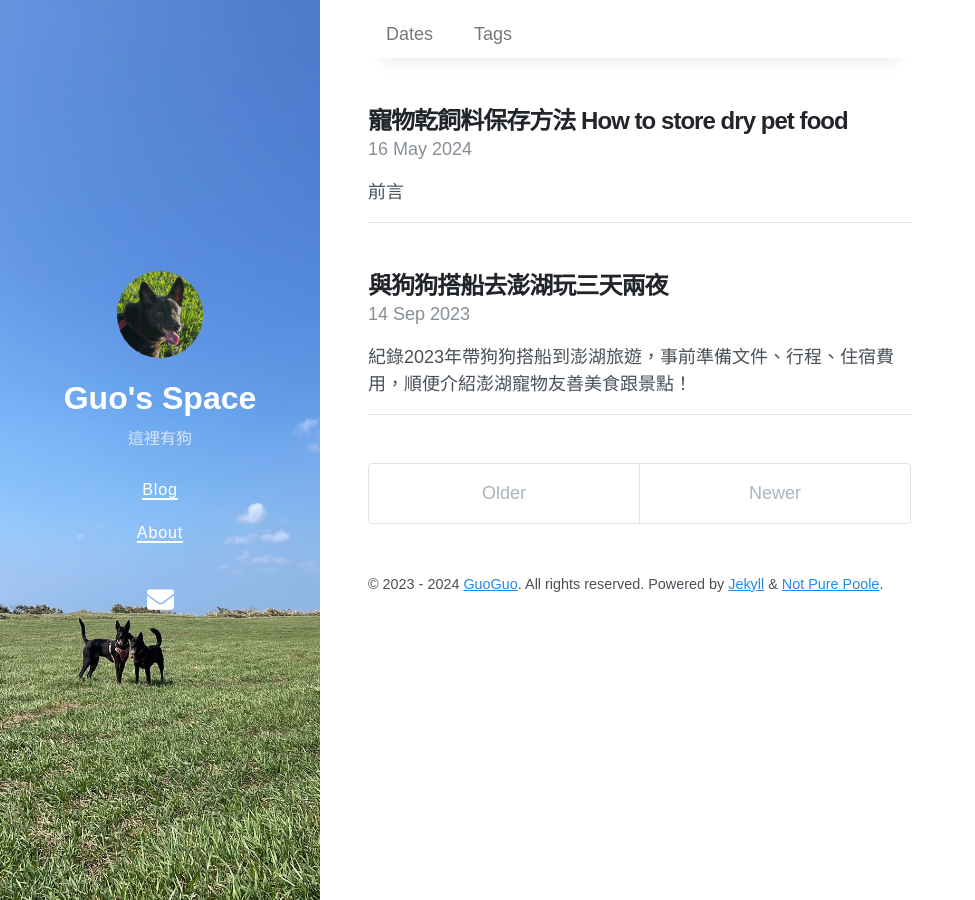
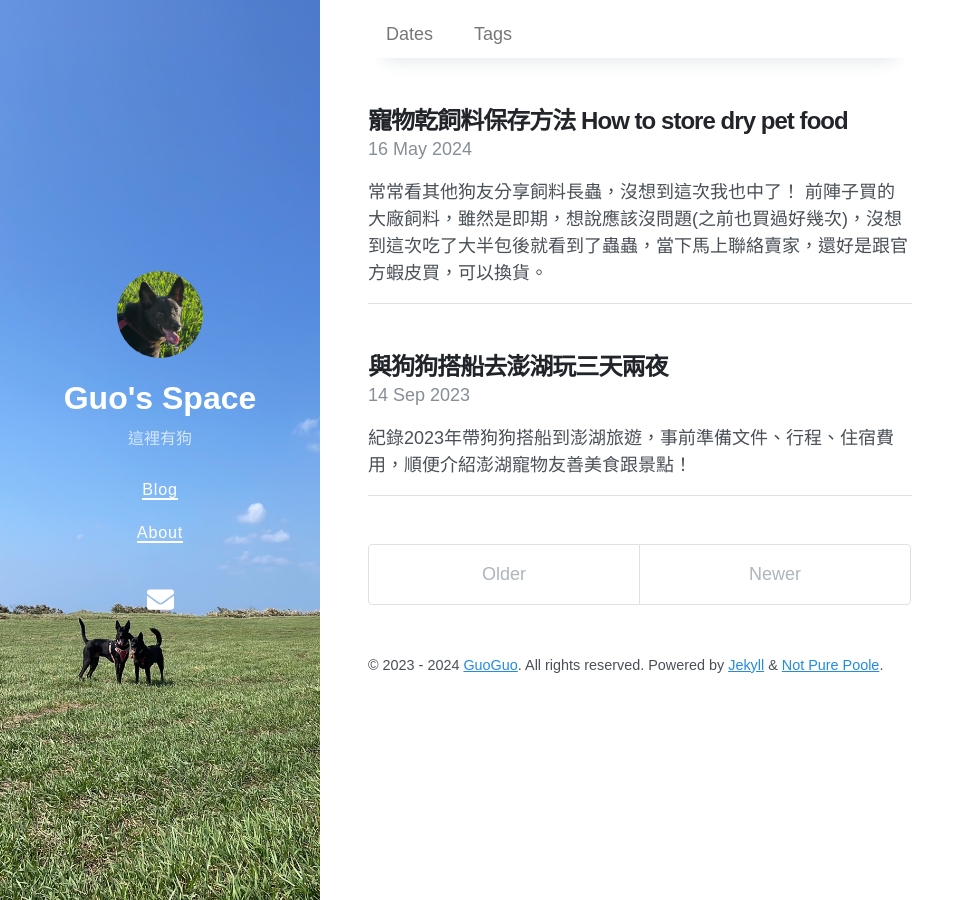
Before and after one commit to arguski/Guospace, a Jekyll site: the page built from index.html, in a window 1280 px wide. Shown: the whole page, without its empty margins (0-975 px from the left). Built offline with Jekyll 4.4.1, drawn with Linux system fonts in a browser that asks for light colours; nearby versions of some CDN libraries; the list of posts is cut into pages by our own code.

Commit message:
更新第三次

```diff
--- a/_posts/2024-05-16-How to store dry pet food.md
+++ b/_posts/2024-05-16-How to store dry pet food.md
@@ -5,8 +5,6 @@ date: 2024-05-16 16:05 +0800
 tags: [狗飼料, 飼料保存]
 toc:  true
 ---
-
-### 前言
 
 常常看其他狗友分享飼料長蟲，沒想到這次我也中了！
 前陣子買的大廠飼料，雖然是即期，想說應該沒問題(之前也買過好幾次)，沒想到這次吃了大半包後就看到了蟲蟲，當下馬上聯絡賣家，還好是跟官方蝦皮買，可以換貨。
@@ -53,7 +51,7 @@ toc:  true
 
  ---
 
- ### 四、供飼主參考之購買準則
+### 四、供飼主參考之購買準則
  - 越接近製造日期越好
  - 買合適的小包裝，開封後盡快食用
  - 開封前保存環境就要注意，開封後盡量減少高溫、高濕度、太陽照射的地方
@@ -64,7 +62,7 @@ toc:  true
 
  ---
 
- ### <font color=red> **五、不建議事項**</font>
+### <font color=red>**五、不建議事項**</font>
  - 不要放入冰箱冷藏保存
    + 飼料若進行冷藏再拿出，反覆回溫過程會使乾飼料中含水量增加，進而使黴菌增加
 
```
